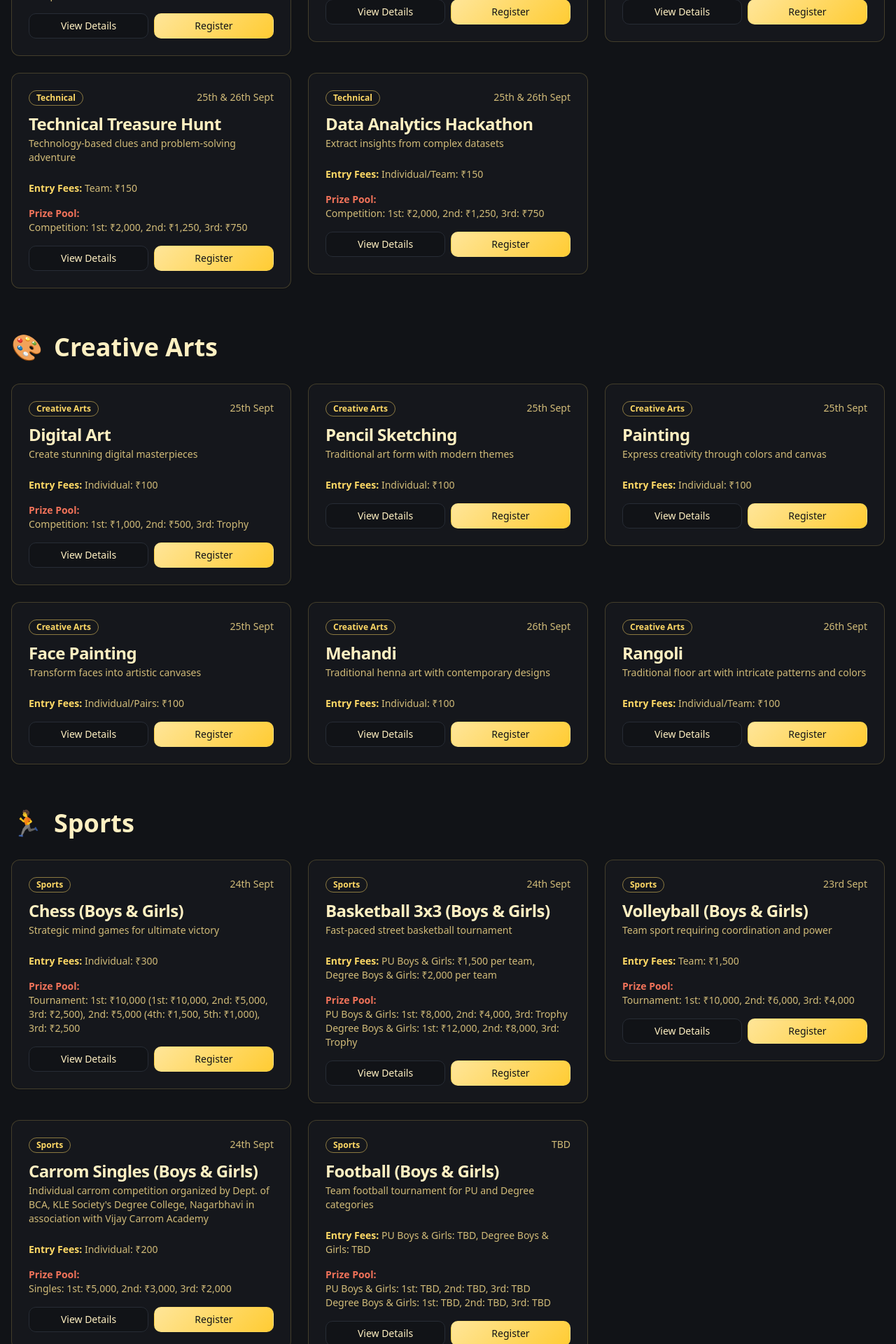
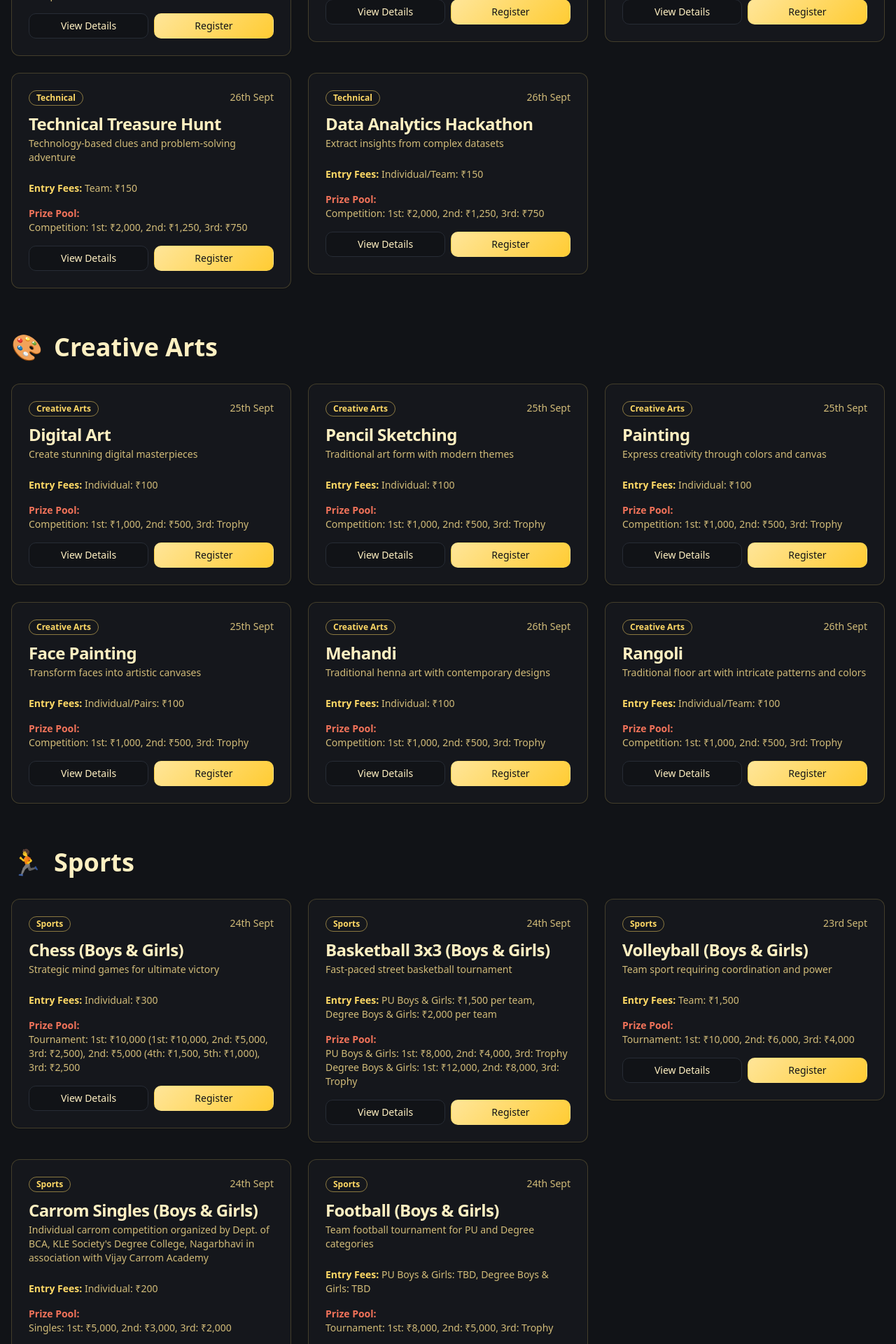
Before and after one commit to sohan20051519/matrix-event-hub-28, a React (Vite) app: page /events in a window 1280 px wide. Shown: the part 1120-3040 px from the top of the page at 70% size. Built offline with nearby package versions, Linux system fonts and the light colour scheme; the HTML template or start-up script is replaced by a standard one.

Commit message:
Update event details and dates

```diff
--- a/src/data/events.ts
+++ b/src/data/events.ts
@@ -87,7 +87,7 @@ export const events: Event[] = [
     title: "Coding Competition",
     description: "Test your programming skills with challenging algorithms",
     category: "Technical",
-    date: "25th & 26th Sept",
+    date: "25th Sept",
     prizes: "₹4,000",
     teamSize: "Team (2 members)",
     registrationUrl: "https://docs.google.com/forms/d/15eEQdMm67gsKQLPiTABtQs7TK_Gd-UVCo1nUpz_bsaM/viewform?edit_requested=true",
@@ -114,7 +114,7 @@ export const events: Event[] = [
     title: "Debugging Challenge",
     description: "Find and fix bugs in complex code scenarios",
     category: "Technical",
-    date: "25th & 26th Sept",
+    date: "25th Sept",
     prizes: "₹4,000",
     teamSize: "Individual",
     registrationUrl: "https://docs.google.com/forms/d/1mf7s4i0mtC-A4VppGkcSPigaj8bomqdTa1ezIYDbidA",
@@ -141,7 +141,7 @@ export const events: Event[] = [
     title: "Web Development",
     description: "Build innovative web solutions in limited time",
     category: "Technical",
-    date: "25th & 26th Sept",
+    date: "26th Sept",
     prizes: "₹4,000",
     teamSize: "Team (2 members)",
     registrationUrl: "https://docs.google.com/forms/d/1_9DdEU1nttTJsiml8UIeQz0qhnsR8n8rAWIUufdLgSQ",
@@ -168,7 +168,7 @@ export const events: Event[] = [
     title: "Technical Treasure Hunt",
     description: "Technology-based clues and problem-solving adventure",
     category: "Technical",
-    date: "25th & 26th Sept",
+    date: "26th Sept",
     prizes: "₹4,000",
     teamSize: "Team (2 members)",
     registrationUrl: "https://docs.google.com/forms/d/1amOKQxAeexuE3PqM4TA1KnSK90DjZyhMz4Yvl0a8cNs",
@@ -198,7 +198,7 @@ export const events: Event[] = [
     title: "Data Analytics Hackathon",
     description: "Extract insights from complex datasets",
     category: "Technical",
-    date: "25th & 26th Sept",
+    date: "26th Sept",
     prizes: "₹4,000",
     teamSize: "Individual/Team (2 members)",
     registrationUrl: "https://docs.google.com/forms/d/19jywl7IK25lfAy6wJ6QZ826RbhDvI5oE3F4qWcLgaJs",
@@ -263,10 +263,17 @@ export const events: Event[] = [
     description: "Traditional art form with modern themes",
     category: "Creative Arts",
     date: "25th Sept",
-    prizes: "₹6,000",
+    prizes: "₹1,500",
     teamSize: "Individual",
     entryFees: {
       "Individual": "₹100"
+    },
+    prizePool: {
+      "Competition": {
+        winner: "₹1,000",
+        runnerUp: "₹500",
+        thirdPlace: "Trophy"
+      }
     },
     rules: [
       "Individuals only",
@@ -284,10 +291,17 @@ export const events: Event[] = [
     description: "Express creativity through colors and canvas",
     category: "Creative Arts",
     date: "25th Sept",
-    prizes: "₹7,000",
+    prizes: "₹1,500",
     teamSize: "Individual",
     entryFees: {
       "Individual": "₹100"
+    },
+    prizePool: {
+      "Competition": {
+        winner: "₹1,000",
+        runnerUp: "₹500",
+        thirdPlace: "Trophy"
+      }
     },
     rules: [
       "Participants should bring their own materials (colors, brushes, pencils, etc.)",
@@ -303,10 +317,17 @@ export const events: Event[] = [
     description: "Transform faces into artistic canvases",
     category: "Creative Arts",
     date: "25th Sept",
-    prizes: "₹5,000",
+    prizes: "₹1,500",
     teamSize: "Individual/Pairs",
     entryFees: {
       "Individual/Pairs": "₹100"
+    },
+    prizePool: {
+      "Competition": {
+        winner: "₹1,000",
+        runnerUp: "₹500",
+        thirdPlace: "Trophy"
+      }
     },
     rules: [
       "Participation can be individual or in pairs (1 painter + 1 model)",
@@ -324,10 +345,17 @@ export const events: Event[] = [
     description: "Traditional henna art with contemporary designs",
     category: "Creative Arts",
     date: "26th Sept",
-    prizes: "₹5,000",
+    prizes: "₹1,500",
     teamSize: "Individual",
     entryFees: {
       "Individual": "₹100"
+    },
+    prizePool: {
+      "Competition": {
+        winner: "₹1,000",
+        runnerUp: "₹500",
+        thirdPlace: "Trophy"
+      }
     },
     rules: [
       "Participants must bring their own mehendi cones",
@@ -344,10 +372,17 @@ export const events: Event[] = [
     description: "Traditional floor art with intricate patterns and colors",
     category: "Creative Arts",
     date: "26th Sept",
-    prizes: "₹5,000",
+    prizes: "₹1,500",
     teamSize: "Individual/Team (2 members)",
     entryFees: {
       "Individual/Team": "₹100"
+    },
+    prizePool: {
+      "Competition": {
+        winner: "₹1,000",
+        runnerUp: "₹500",
+        thirdPlace: "Trophy"
+      }
     },
     rules: [
       "Participation can be individual or team of 2 members",
@@ -463,8 +498,8 @@ export const events: Event[] = [
     title: "Football (Boys & Girls)",
     description: "Team football tournament for PU and Degree categories",
     category: "Sports",
-    date: "TBD",
-    prizes: "TBD",
+    date: "24th Sept",
+    prizes: "₹13,000",
     teamSize: "Team (11 players)",
     registrationUrl: "https://docs.google.com/forms/d/1mXS6Y_AzE8KeXZpJqlz5JakqWLYmwiPVvupBnEv7ICg",
     entryFees: {
@@ -472,17 +507,24 @@ export const events: Event[] = [
       "Degree Boys & Girls": "TBD"
     },
     prizePool: {
-      "PU Boys & Girls": {
-        winner: "TBD",
-        runnerUp: "TBD",
-        thirdPlace: "TBD"
-      },
-      "Degree Boys & Girls": {
-        winner: "TBD",
-        runnerUp: "TBD",
-        thirdPlace: "TBD"
+      "Tournament": {
+        winner: "₹8,000",
+        runnerUp: "₹5,000",
+        thirdPlace: "Trophy"
       }
-    }
+    },
+    rules: [
+      "Each game will have one referee responsible for timekeeping, scorekeeping, and decision-making on fouls, free kicks, throw-ins, penalties, and added time",
+      "Refereeing: The referee's decisions are final and can consult with a WSM operations member during the match if necessary",
+      "Points System: Win: 3 points, Draw: 1 point, Loss: 0 points",
+      "Tie-Breakers: If teams are tied on points, the following criteria will be used in order: Goal difference, Head-to-head result, Penalty shootout",
+      "Scoring: The whole ball must cross the goal line to count as a goal",
+      "Fouls and Cards: Yellow card: Warning, Red card: Dismissal; the player cannot be replaced, Two yellow cards equal one red card",
+      "Ball Out of Play: A throw-in is awarded if the ball goes out on the side lines off an opponent, A goal kick is awarded if it goes out on the base line off an attacking player, A corner kick is given if it goes out off a defending player",
+      "Jersey Conflicts: If both teams have similar jerseys, bibs will be provided by the referee",
+      "Offside Rule: There is no offside rule in 6-a-side football",
+      "Final Decision: The decision of the referee is final, Any disputes or final decisions rest with the WSM Management"
+    ]
   },
 
   // Cultural Events
```
